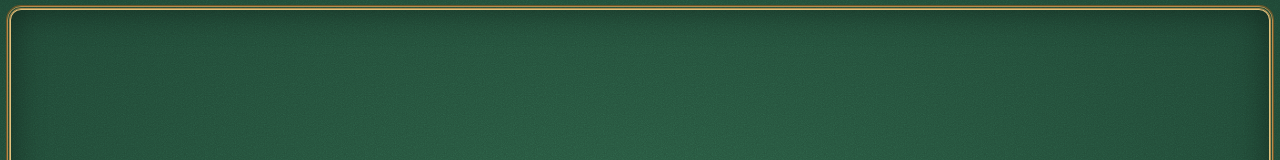
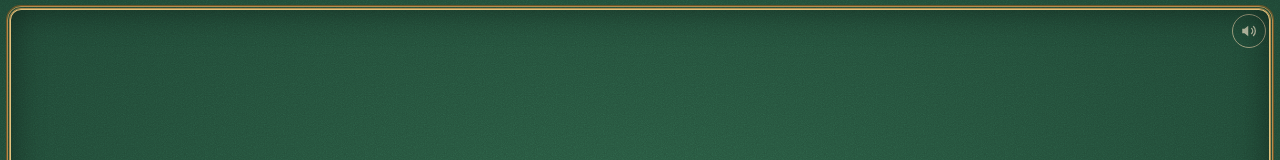
Before and after one commit to strikeadeal/Ridethebusgame, a React (Vite) app: page / in a window 1280 px wide. Shown: the top 160 px of the page. Built offline with nearby package versions, Linux system fonts and the light colour scheme.

Commit message:
feat: mute toggle in scoreboard and home screen

```diff
--- a/src/styles.css
+++ b/src/styles.css
@@ -79,6 +79,7 @@ body::after {
 .app { flex: 1; display: flex; flex-direction: column; }
 
 .screen {
+  position: relative;
   flex: 1;
   display: flex;
   flex-direction: column;
@@ -187,6 +188,25 @@ body::after {
   box-shadow: none;
   color: var(--muted);
   min-width: 0;
+}
+.btn-icon {
+  appearance: none;
+  background: none;
+  border: 1px solid var(--card-edge);
+  border-radius: 50%;
+  width: 34px;
+  height: 34px;
+  display: inline-flex;
+  align-items: center;
+  justify-content: center;
+  color: inherit;
+  opacity: 0.75;
+  padding: 0;
+}
+.home-corner {
+  position: absolute;
+  top: calc(env(safe-area-inset-top, 0px) + 14px);
+  right: 14px;
 }
 .btn-answer {
   min-width: 0;
--- a/src/ui/components/Scoreboard.tsx
+++ b/src/ui/components/Scoreboard.tsx
@@ -1,4 +1,5 @@
 import type { Player } from '../../engine/types';
+import { SoundToggle } from './SoundToggle';
 
 export function Scoreboard({ players }: { players: Player[] }) {
   return (
@@ -11,6 +12,7 @@ export function Scoreboard({ players }: { players: Player[] }) {
           </span>
         </div>
       ))}
+      <SoundToggle />
     </div>
   );
 }
--- /dev/null
+++ b/src/ui/components/SoundToggle.tsx
@@ -0,0 +1,30 @@
+import { useState } from 'react';
+import { isMuted, toggleMuted } from '../sound';
+
+const SpeakerOn = (
+  <svg viewBox="0 0 24 24" width="18" height="18" fill="none" stroke="currentColor" strokeWidth="1.8" strokeLinecap="round" strokeLinejoin="round" aria-hidden="true">
+    <path d="M11 5 6 9H3v6h3l5 4z" fill="currentColor" stroke="none" />
+    <path d="M15.5 8.5a5 5 0 0 1 0 7M18 6a8.5 8.5 0 0 1 0 12" />
+  </svg>
+);
+
+const SpeakerOff = (
+  <svg viewBox="0 0 24 24" width="18" height="18" fill="none" stroke="currentColor" strokeWidth="1.8" strokeLinecap="round" strokeLinejoin="round" aria-hidden="true">
+    <path d="M11 5 6 9H3v6h3l5 4z" fill="currentColor" stroke="none" />
+    <path d="m16 9 5 6M21 9l-5 6" />
+  </svg>
+);
+
+export function SoundToggle() {
+  const [muted, setMutedState] = useState(isMuted);
+  return (
+    <button
+      className="btn-icon"
+      data-testid="sound-toggle"
+      aria-label={muted ? 'Unmute sounds' : 'Mute sounds'}
+      onClick={() => setMutedState(toggleMuted())}
+    >
+      {muted ? SpeakerOff : SpeakerOn}
+    </button>
+  );
+}
--- a/src/ui/screens/HomeScreen.tsx
+++ b/src/ui/screens/HomeScreen.tsx
@@ -1,4 +1,5 @@
 import { useState } from 'react';
+import { SoundToggle } from '../components/SoundToggle';
 
 interface Props {
   canResume: boolean;
@@ -10,6 +11,9 @@ export function HomeScreen({ canResume, onResume, onNewGame }: Props) {
   const [showRules, setShowRules] = useState(false);
   return (
     <div className="screen center">
+      <div className="home-corner">
+        <SoundToggle />
+      </div>
       <h1 className="logo">
         RIDE THE
         <br />
```
